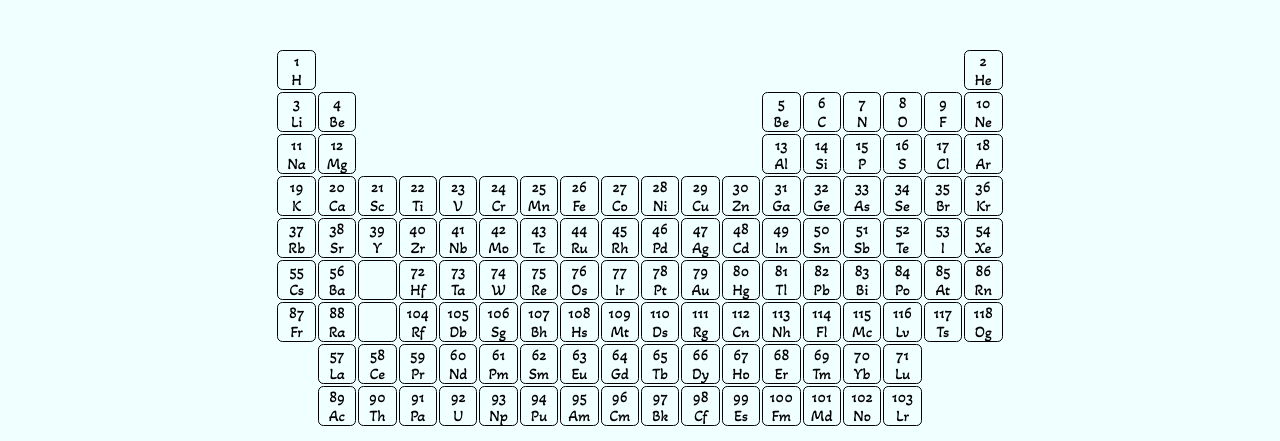
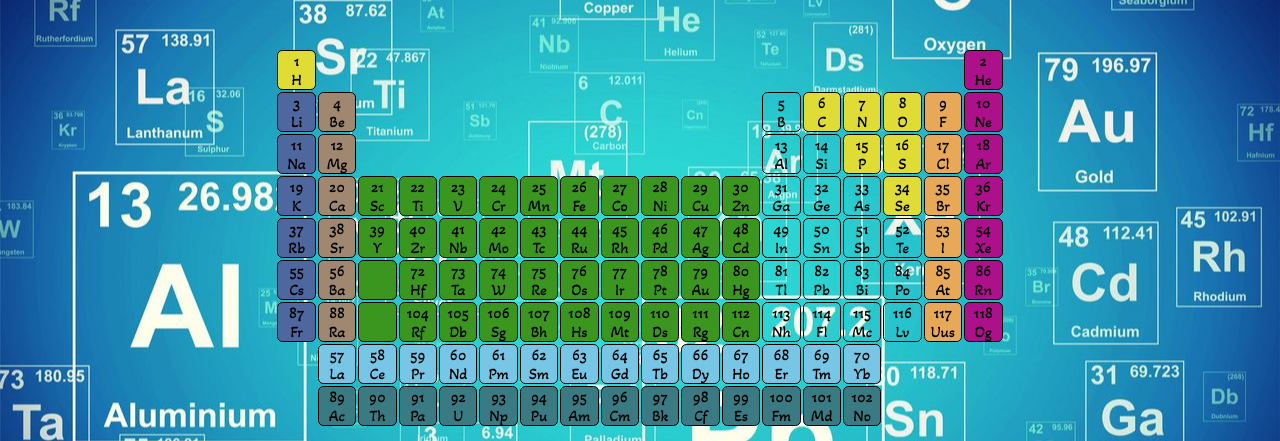
Before and after one commit to WuShanMuYuu/periodicTableOfElements, a plain HTML site: page index.html in a window 1280 px wide. Shown: the part 180-621 px from the top of the page. Drawn offline with Linux system fonts and the light colour scheme.

Commit message:
still not finished with tables-->break

```diff
--- a/css/style.css
+++ b/css/style.css
@@ -19,7 +19,7 @@ CSS style sheet for the periodic table of elements
 html {
   font-family: "Akaya Telivigala", Arial, sans-serif;
   background-color: azure;
-  /* background-image: url(./element-2.jpg); */
+  background-image: url(../img/elements-1.jpg);
   background-position: center;
   background-size: cover;
   background-repeat: no-repeat;
@@ -60,9 +60,7 @@ a:visited {
 a:hover {
   color: rgb(23, 43, 14);
 }
-/* a:visited, a:hover{
-    color: green;
-} */
+
 /* :focus */
 td:hover {
   filter: grayscale(0%);
@@ -71,28 +69,43 @@ td:hover {
   opacity: 1;
   z-index: 1;
 }
-
-/* :nth-child() */
-/* tr:nth-child(2n){
-      background-color: grey;
-  }
-  tr:nth-child(3n){
-    background-color: rgb(235, 121, 121);
-} */
-/* tr:nth-last-child(1) {
-  background-color: forestgreen;
-} */
-/* tr:nth-child(n) td:nth-child(2) {
-  background-color: gold;
-} */
-/* tr:nth-child(n) :first-child {
-  background-color: rgb(105, 106, 170);
+tr:nth-child(n) :nth-child(1) {
+  background-color: rgb(78, 103, 158);
 }
-tr:nth-child(2) :nth-child(n + 2):nth-child(-n + 5) {
-  background-color: crimson;
-} */
-/* .class selector */
-.no-filling {
-  columns: none;
+tr:nth-child(n + 4):nth-child(-n + 7) > td:nth-child(n + 3):nth-child(-n + 12) {
+  background-color: rgb(58, 150, 30);
+}
+tr:nth-child(1) :nth-child(1),
+tr:nth-child(2) > td:nth-child(n + 14):nth-child(-n + 16),
+tr:nth-child(3) > td:nth-child(n + 15):nth-child(-n + 16),
+tr:nth-child(4) > td:nth-child(16) {
+  background-color: rgb(223, 220, 54);
+}
+tr:nth-child(1):nth-child(9) > td:nth-child(1) {
+  background-color: lightgoldenrodyellow;
+}
+tr:nth-child(n-1) :nth-child(2) {
+  background-color: rgb(160, 135, 111);
+}
+td:nth-child(17) {
+  background-color: rgb(231, 169, 88);
+}
+td:nth-child(18) {
+  background-color: rgb(172, 16, 138);
+}
+tr:nth-child(8) :nth-child(n + 2),
+tr:nth-child(6) > td:nth-child(3) {
+  background-color: rgb(119, 198, 230);
+}
+tr:nth-child(9) :nth-child(n + 2),
+tr:nth-child(7) :nth-child(n + 3):nth-child(-n + 4) {
+  background-color: rgb(58, 122, 131);
+}
+tr:nth-child(1) :nth-child(n + 2):nth-child(-n + 17),
+tr:nth-child(2) :nth-child(n + 3):nth-child(-n + 12),
+tr:nth-child(3) :nth-child(n + 3):nth-child(-n + 12),
+tr:nth-child(8) :nth-child(1),
+tr:nth-child(9) :nth-child(1) {
   border: none;
+  background-color: transparent;
 }
--- a/index.html
+++ b/index.html
@@ -14,14 +14,38 @@
       <table>
         <tr>
           <td>1<br />H</td>
-          <td class="no-filling" colspan="16"></td>
+          <td></td>
+          <td></td>
+          <td></td>
+          <td></td>
+          <td></td>
+          <td></td>
+          <td></td>
+          <td></td>
+          <td></td>
+          <td></td>
+          <td></td>
+          <td></td>
+          <td></td>
+          <td></td>
+          <td></td>
+          <td></td>
           <td>2<br />He</td>
         </tr>
         <tr>
           <td>3<br />Li</td>
           <td>4<br />Be</td>
-          <td class="no-filling" colspan="10"></td>
-          <td>5<br />Be</td>
+          <td></td>
+          <td></td>
+          <td></td>
+          <td></td>
+          <td></td>
+          <td></td>
+          <td></td>
+          <td></td>
+          <td></td>
+          <td></td>
+          <td>5<br />B</td>
           <td>6<br />C</td>
           <td>7<br />N</td>
           <td>8<br />O</td>
@@ -31,7 +55,16 @@
         <tr>
           <td>11<br />Na</td>
           <td>12<br />Mg</td>
-          <td class="no-filling" colspan="10"></td>
+          <td></td>
+          <td></td>
+          <td></td>
+          <td></td>
+          <td></td>
+          <td></td>
+          <td></td>
+          <td></td>
+          <td></td>
+          <td></td>
           <td>13<br />Al</td>
           <td>14<br />Si</td>
           <td>15<br />P</td>
@@ -116,7 +149,7 @@
           <td>114<br />Fl</td>
           <td>115<br />Mc</td>
           <td>116<br />Lv</td>
-          <td>117<br />Ts</td>
+          <td>117<br />Uus</td>
           <td>118<br />Og</td>
         </tr>
         <tr>
@@ -135,7 +168,6 @@
           <td>68<br />Er</td>
           <td>69<br />Tm</td>
           <td>70<br />Yb</td>
-          <td>71<br />Lu</td>
         </tr>
         <tr>
           <td class="no-filling"></td>
@@ -153,7 +185,6 @@
           <td>100<br />Fm</td>
           <td>101<br />Md</td>
           <td>102<br />No</td>
-          <td>103<br />Lr</td>
         </tr>
       </table>
       <br />
```
